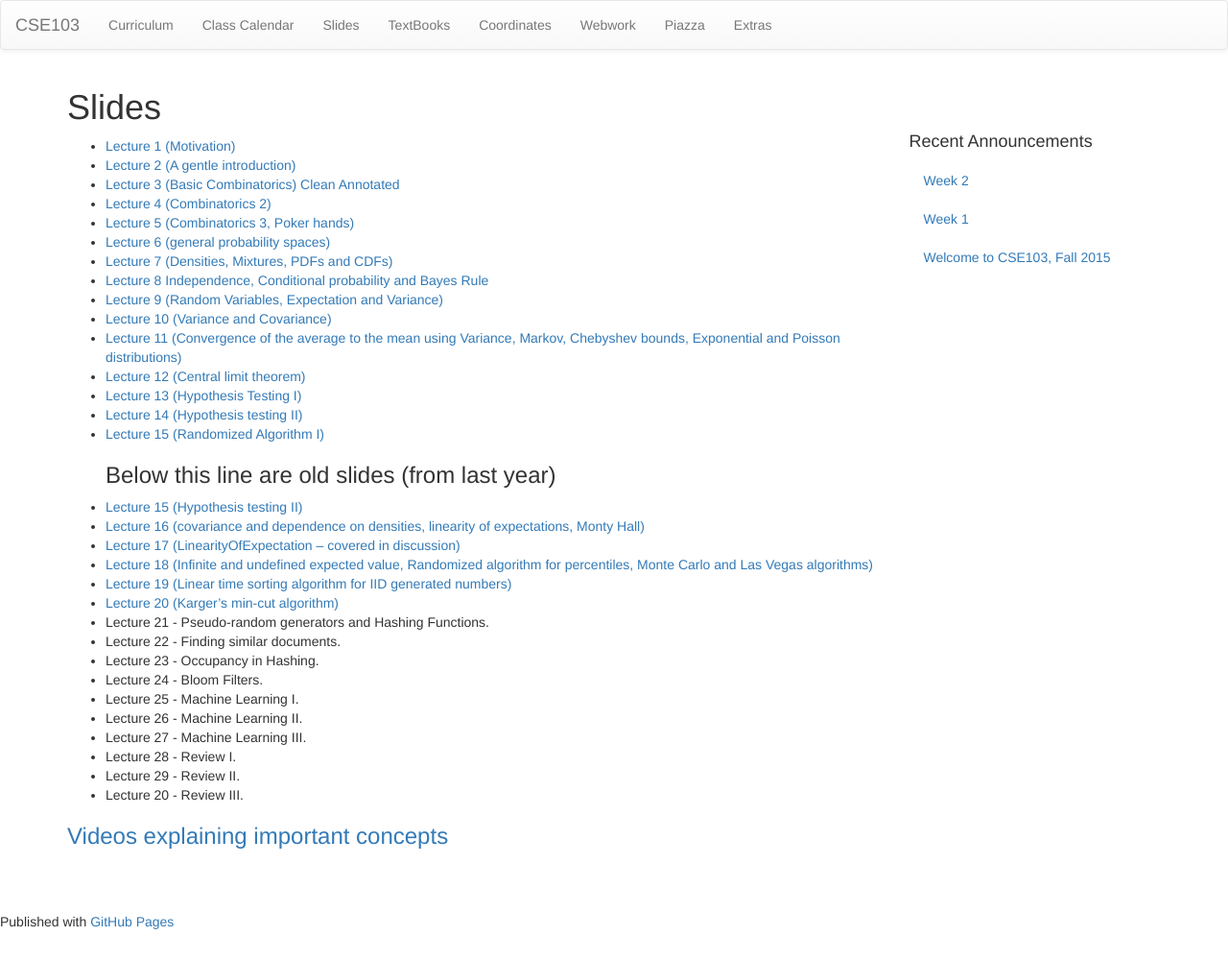
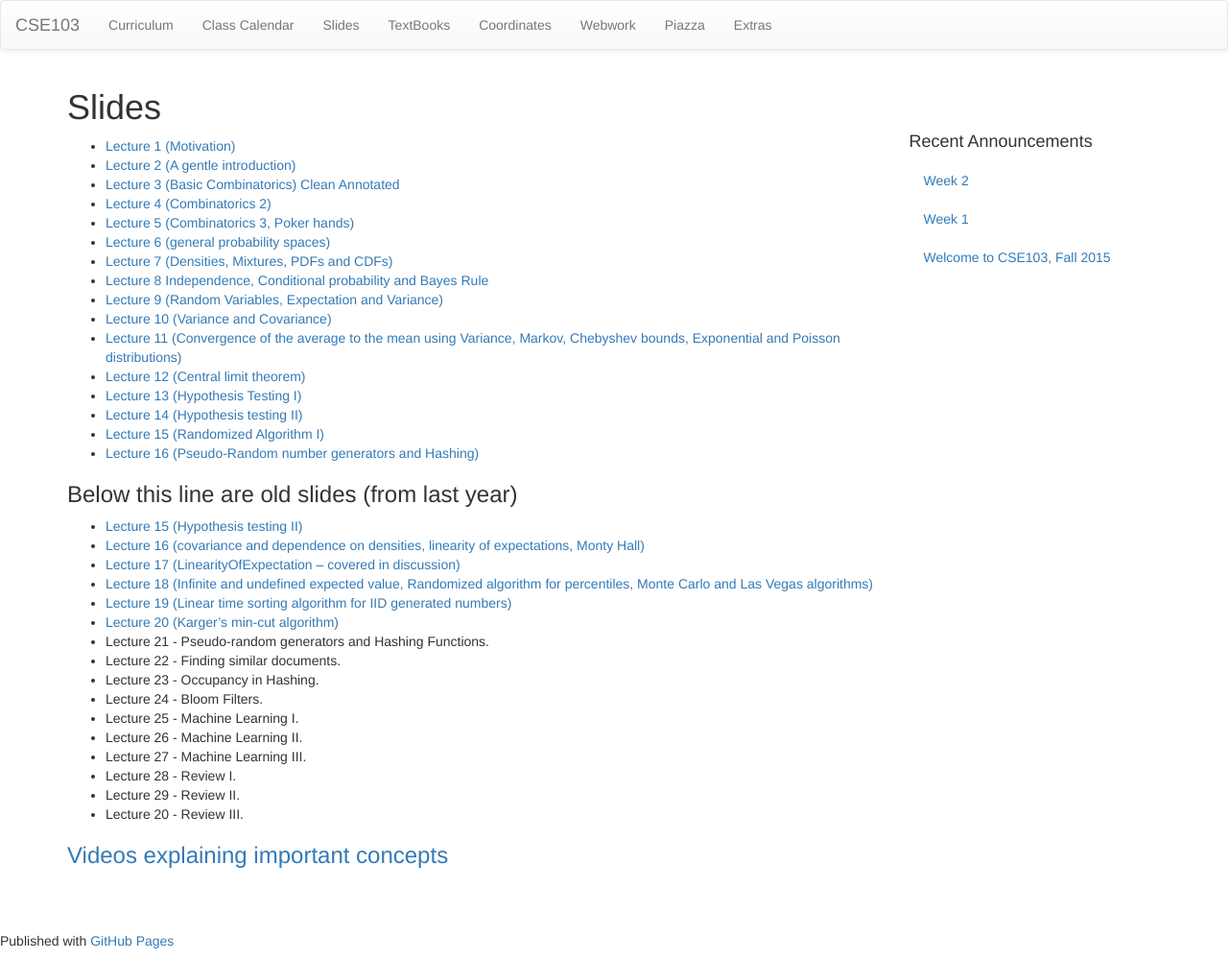
Before and after one commit to cse103/cse103.github.io, a Jekyll site: the page built from pages/18.Slides.md, in a window 1280 px wide. Shown: the whole page at 96% size. Built offline with Jekyll 4.4.1, drawn with Linux system fonts in a browser that asks for light colours; nearby versions of some CDN libraries; Markdown is read by kramdown in place of the engine named in the settings.

Commit message:
lecture 16

```diff
--- a/pages/18.Slides.md
+++ b/pages/18.Slides.md
@@ -18,7 +18,9 @@ permalink: /slides/
 * [Lecture 12 (Central limit theorem)](/Slides/LargeNumbersCLT.11.4.pdf)
 * [Lecture 13 (Hypothesis Testing I)](/Slides/HypothesisTesting.I.2.pdf)
 * [Lecture 14 (Hypothesis testing II)](/Slides/HypothesisTesting II.2.pdf)
-* [Lecture 15 (Randomized Algorithm I)](/Slides/RandomizedAlgorithms I.pdf)
+* [Lecture 15 (Randomized Algorithm I)](/Slides/RandomizedAlgorithmsI.pdf)
+* [Lecture 16 (Pseudo-Random number generators and Hashing)](/Slides/Hashing.Maximal Occupancy.pdf)
+
 ### Below this line are old slides (from last year)
 
 * [Lecture 15 (Hypothesis testing II)](/Slides/HypothesisTesting II.pdf)
```
Also changed, not shown: 1 other file.
